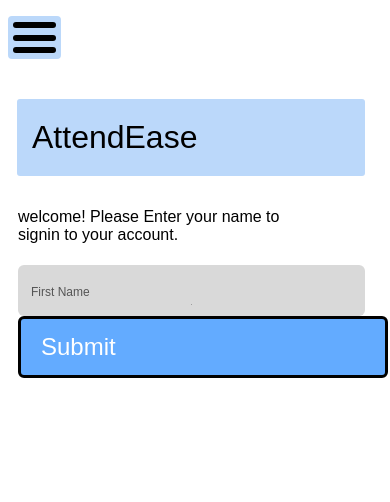
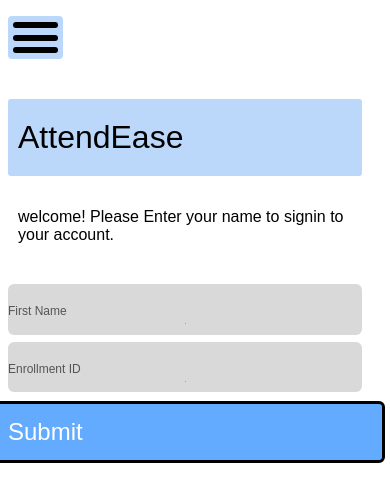
Before and after one commit to Saumyajeet6103/temp-neofest, a plain HTML site: page index.html in a window 390 px wide. Drawn offline with Linux system fonts and the light colour scheme; grey boxes are pictures that could not be loaded.

Commit message:
Update index.html

```diff
--- a/index.html
+++ b/index.html
@@ -12,25 +12,38 @@
     <div class="div-9">First Name</div>
     <img
       loading="lazy"
-      src="https://cdn.builder.io/api/v1/image/assets/TEMP/cab6ebda-c966-4af0-9f42-30fcd8c57600?"
+      src="https://cdn.builder.io/api/v1/image/assets/TEMP/de589624-f97d-412b-baf5-0cfc66463c9c?"
       class="img"
     />
   </div>
-  <div class="div-10">Submit</div>
+  <div class="div-10">
+    <div class="div-11">Enrollment ID</div>
+    <img
+      loading="lazy"
+      src="https://cdn.builder.io/api/v1/image/assets/TEMP/1f1b5264-6a48-4fc3-8827-f88e33ae1aaa?"
+      class="img"
+    />
+  </div>
+  <div class="div-12">Submit</div>
 </div>
 <style>
   .div {
     background-color: #fff;
     display: flex;
     flex-direction: column;
-    padding: 8px 17px 50px 0;
+    padding: 8px 46px 50px 0;
+  }
+  @media (max-width: 991px) {
+    .div {
+      padding-right: 20px;
+    }
   }
   .div-2 {
     border-radius: 4px;
     background-color: #bbd8fa;
     align-self: start;
     display: flex;
-    width: 43px;
+    width: 45px;
     max-width: 100%;
     flex-direction: column;
     padding: 6px 5px;
@@ -66,19 +79,21 @@
     margin-top: 56px;
     justify-content: center;
     align-items: start;
-    padding: 20px 15px;
+    padding: 20px;
     font: 400 32px Arya, sans-serif;
   }
   @media (max-width: 991px) {
     .div-6 {
-      margin: 40px 0 0 9px;
+      max-width: 100%;
+      margin-top: 40px;
+      padding-left: 10px;
     }
   }
   .div-7 {
     color: #000;
     align-self: start;
-    max-width: 288px;
-    margin: 32px 0 0 21px;
+    max-width: 400px;
+    margin: 32px 0 0 58px;
     font: 400 16px Arya, sans-serif;
   }
   @media (max-width: 991px) {
@@ -89,23 +104,30 @@
   .div-8 {
     border-radius: 6px;
     background-color: #d9d9d9;
-    align-self: start;
+    align-self: center;
     display: flex;
+    margin-top: 51px;
+    width: 479px;
+    max-width: 100%;
     flex-direction: column;
-    margin: 21px 0 0 19px;
-    padding: 20px 13px 11px;
+    padding: 20px 0 11px;
   }
   @media (max-width: 991px) {
     .div-8 {
-      margin-left: 10px;
+      margin-top: 40px;
     }
   }
   .div-9 {
     color: #555;
     font: 400 12px Arya, sans-serif;
   }
+  @media (max-width: 991px) {
+    .div-9 {
+      max-width: 100%;
+    }
+  }
   .img {
-    aspect-ratio: 299;
+    aspect-ratio: 479;
     object-fit: contain;
     object-position: center;
     width: 100%;
@@ -114,22 +136,48 @@
     overflow: hidden;
     margin-top: 5px;
   }
+  @media (max-width: 991px) {
+    .img {
+      max-width: 100%;
+    }
+  }
   .div-10 {
+    border-radius: 6px;
+    background-color: #d9d9d9;
+    align-self: center;
+    display: flex;
+    margin-top: 7px;
+    width: 479px;
+    max-width: 100%;
+    flex-direction: column;
+    padding: 20px 0 11px;
+  }
+  .div-11 {
+    color: #555;
+    font: 400 12px Arya, sans-serif;
+  }
+  @media (max-width: 991px) {
+    .div-11 {
+      max-width: 100%;
+    }
+  }
+  .div-12 {
     color: #fff;
     border-radius: 6px;
     border: 3px solid #000;
     background-color: #63abff;
-    align-self: start;
-    width: 324px;
+    align-self: center;
+    width: 479px;
+    max-width: 100%;
     justify-content: center;
     align-items: center;
-    margin: 16px 0 296px 19px;
+    margin: 9px 0 404px;
     padding: 14px 20px;
     font: 400 24px Arya, sans-serif;
   }
   @media (max-width: 991px) {
-    .div-10 {
-      margin: 0 0 40px 10px;
+    .div-12 {
+      margin-bottom: 40px;
     }
   }
 </style>
```
